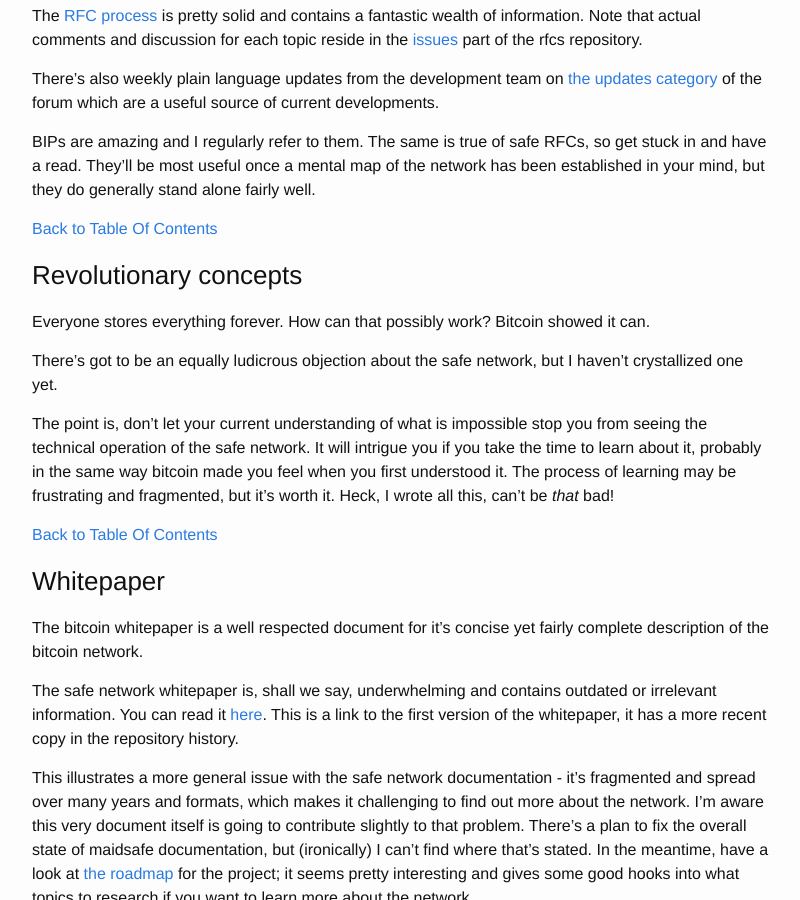
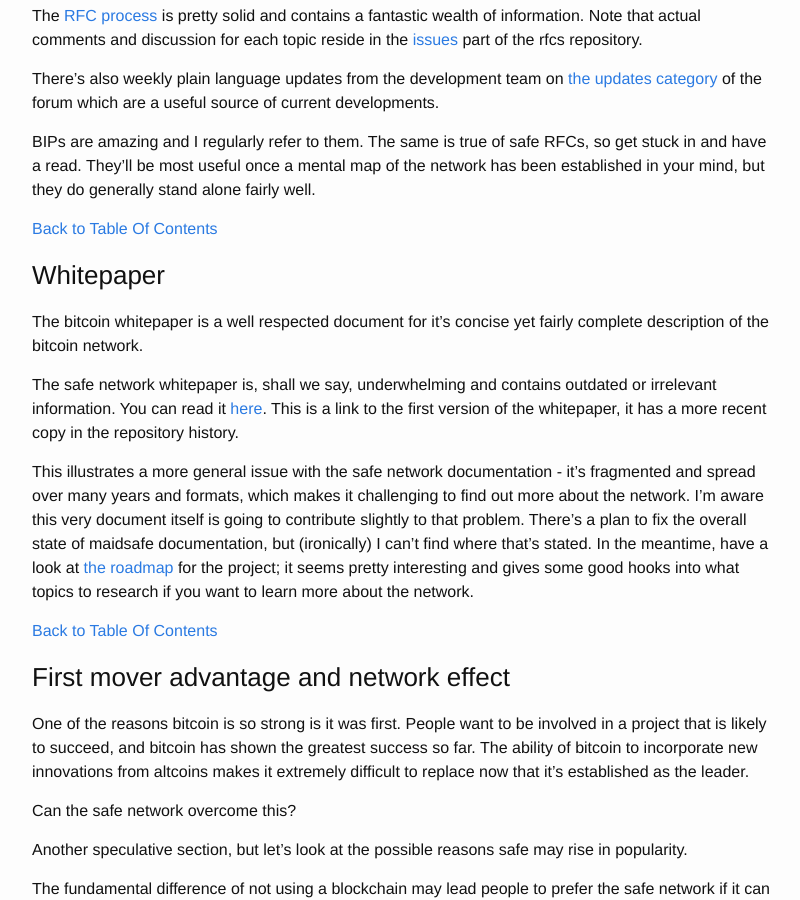
Before and after one commit to safe-network-explained/safe-network-explained.github.io, a Jekyll site: the page built from _posts/2016-05-05-safe-for-bitcoiners.markdown, in a window 1280 px wide and 900 px high, scrolled down 30715 px. Shown: the whole window, without its empty margins (238-1038 px from the left). Built offline with Jekyll 4.4.1, drawn with Linux system fonts in a browser that asks for light colours.

Commit message:
Revolutionary Concepts section removed

```diff
--- a/_posts/2016-05-05-safe-for-bitcoiners.markdown
+++ b/_posts/2016-05-05-safe-for-bitcoiners.markdown
@@ -883,16 +883,6 @@
 
 [Back to Table Of Contents](#bips_toc)
 
-### Revolutionary concepts
-
-Everyone stores everything forever. How can that possibly work? Bitcoin showed it can.
-
-There's got to be an equally ludicrous objection about the safe network, but I haven't crystallized one yet.
-
-The point is, don't let your current understanding of what is impossible stop you from seeing the technical operation of the safe network. It will intrigue you if you take the time to learn about it, probably in the same way bitcoin made you feel when you first understood it. The process of learning may be frustrating and fragmented, but it's worth it. Heck, I wrote all this, can't be _that_ bad!
-
-[Back to Table Of Contents](#revolutionary-concepts_toc)
-
 ### Whitepaper
 
 The bitcoin whitepaper is a well respected document for it's concise yet fairly complete description of the bitcoin network.
```
